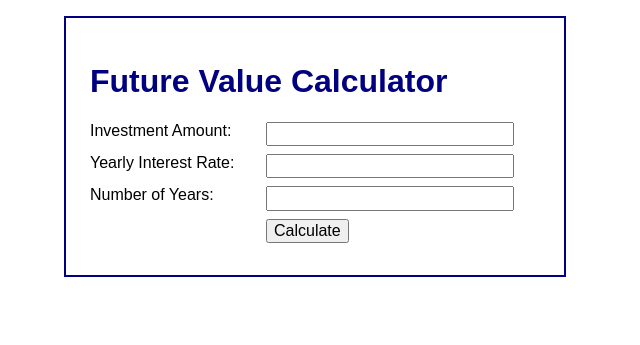
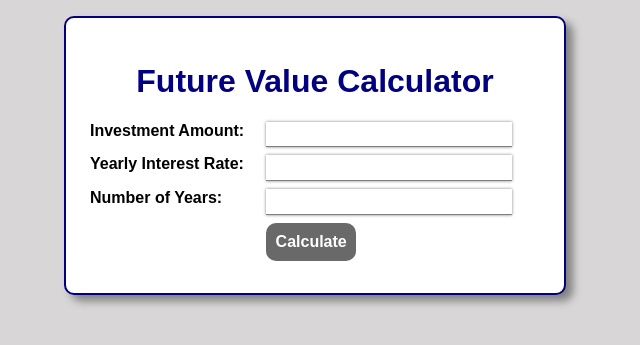
Before and after one commit to vosuyak/Future-Value-Calculator, a PHP site: page / in a window 1280 px wide. Shown: the top 345 px of the page, without its empty margins (325-965 px from the left). Run offline with PHP 8.4, Linux system fonts and the light colour scheme.

Commit message:
page styling added

```diff
--- a/319L6Task_1/index.php
+++ b/319L6Task_1/index.php
@@ -46,7 +46,7 @@
         <!-- button submitting the application -->
             <div id="buttons">
                 <label>&nbsp;</label>
-                <input type="submit" value="Calculate"><br>
+                <input type="submit" value="Calculate">
             </div>
         </form>
     </main>
--- a/319L6Task_2/main.css
+++ b/319L6Task_2/main.css
@@ -3,6 +3,7 @@ body {
     font-family: Arial, Helvetica, sans-serif;
     margin: 1em;
     padding: 0;
+    background: #D8D6D6;
 }
 /* styling for the main element */
 main {
@@ -11,22 +12,33 @@ main {
     padding: 1.5em;
     background: white;
     border: 2px solid navy;
+    border-radius: 10px;
+    box-shadow: grey 7px 6px 8px;
 }
 /* stylying for the h1 tag */
 h1 {
     color: navy;
+    text-align: center;
 }
 /* styling for the label element */
 label {
     width: 10em;
     padding-right: 1em;
     float: left;
+    font-weight: bold;
 }
 /* styleing for data id selector */
 #data input {
     float: left;
     width: 15em;
     margin-bottom: .5em;
+    border-style: none;
+    border-bottom: solid 1px gray;
+    box-shadow: grey 0px 0px 3px;
+    padding: .2em;
+}
+#data input:focus{
+    border-left: green solid 2px;
 }
 /* styling for the output span */
 #data span {
@@ -37,6 +49,14 @@ label {
     float: left;
     margin-bottom: .5em;
 }
+#buttons [type="submit"]{
+    background: #696969;
+    padding: .6em;
+    border-radius: 10px;
+    color: white;
+    font-weight: bold;
+    border: none;
+}
 /* beak styling */
 br {
     clear: left;
```
